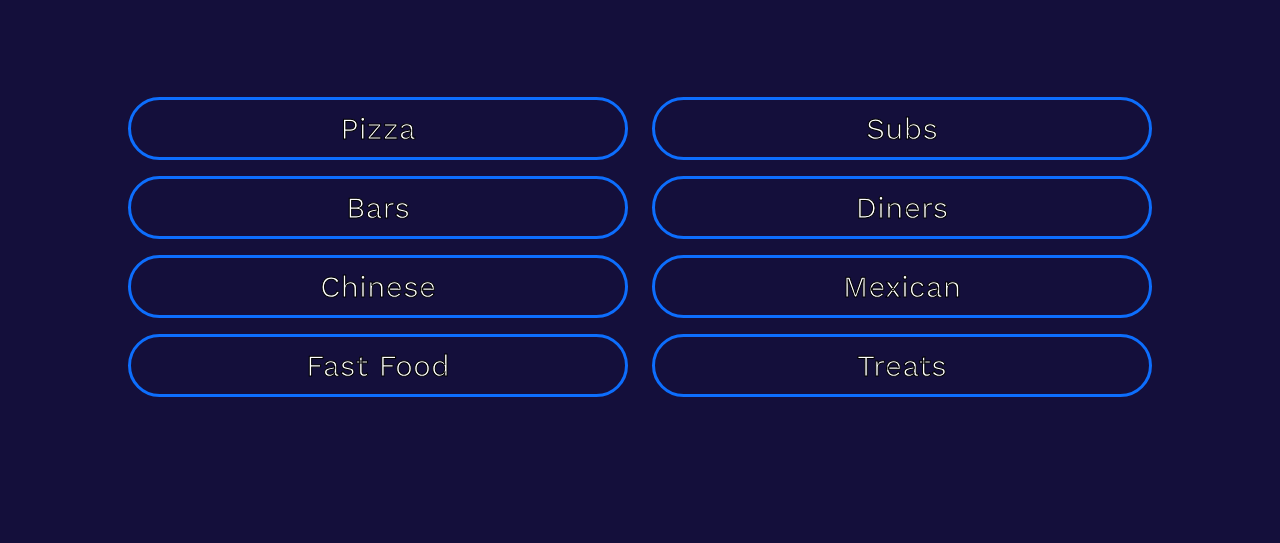
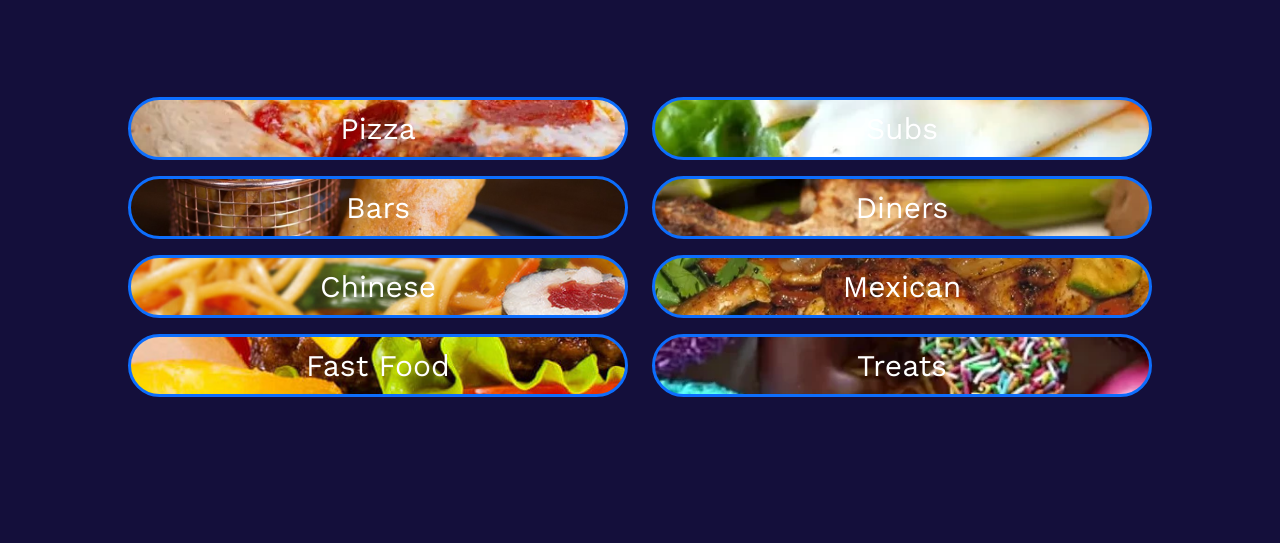
Before and after one commit to Quick4Tech/ARIES, a plain HTML site: page Daves Picks/Main site/index.html in a window 1280 px wide. Shown: the part 209-752 px from the top of the page. Drawn offline with nearby package versions, Linux system fonts and the light colour scheme.

Commit message:
fixed button image not showing

```diff
--- a/Daves Picks/Main site/master.css
+++ b/Daves Picks/Main site/master.css
@@ -7,7 +7,6 @@ h1 {
 }
 
 /* Title & Buttons */
-
 .title-container {
   font-family: "Montserrat";
   font-weight: 300;
@@ -51,70 +50,65 @@ h1 {
 }
 
 .pizza-btn {
-	  background-image: url("../images/pizza2.png") !important;
+  background-image: url('images/pizza2.png') !important;
   background-size: cover;
 }
 
 .subs-btn {
-	  background-image: url('../images/sub.png') !important;
+  background-image: url('images/sub.png') !important;
   background-size: cover;
 }
 
 .bars-btn {
-	    background-image: url('../images/bar.jpg') !important;
+  background-image: url('images/bar.jpg') !important;
   background-size: cover;
 }
 
 .mexican-btn {
-	    background-image: url('../images/mexican.png') !important;
+  background-image: url('images/mexican.png') !important;
   background-size: cover;
 }
 
 .diners-btn {
-	    background-image: url('../images/diner.png')  !important;
+  background-image: url('images/diner.png') !important;
   background-size: cover;
 }
 
 .chinese-btn {
-	    background-image: url('../images/chinese.jpg') !important;
+  background-image: url('images/chinese.jpg') !important;
   background-size: cover;
 }
 
 .fast-food-btn {
-	    background-image: url('../images/fast-food.jpg') !important;
+  background-image: url('images/fast-food.jpg') !important;
   background-size: cover;
 }
 
 .treats-btn {
-	    background-image: url('../images/treats.jpg') !important;
+  background-image: url('images/treats.jpg') !important;
   background-size: cover;
 }
 
-	.food2
-	{
+.food2 {
   text-decoration: none;
   color: #fff;
-	  -webkit-text-stroke: 1px black;
 }
 
 .restaurant-column {
   margin: .5rem 0 .5rem 0;
 }
 
-a:hover
-{
+a:hover {
   text-decoration: none;
   color: #fff
 }
 
-a
-{
+a {
   text-decoration: none;
   color: #fff
 }
 
 /* Restaurants */
-
 .genre-titles {
   padding: 8% 0 30px;
   font-size: 3rem;
```
Lines whose indentation alone changed are shown as unchanged.
